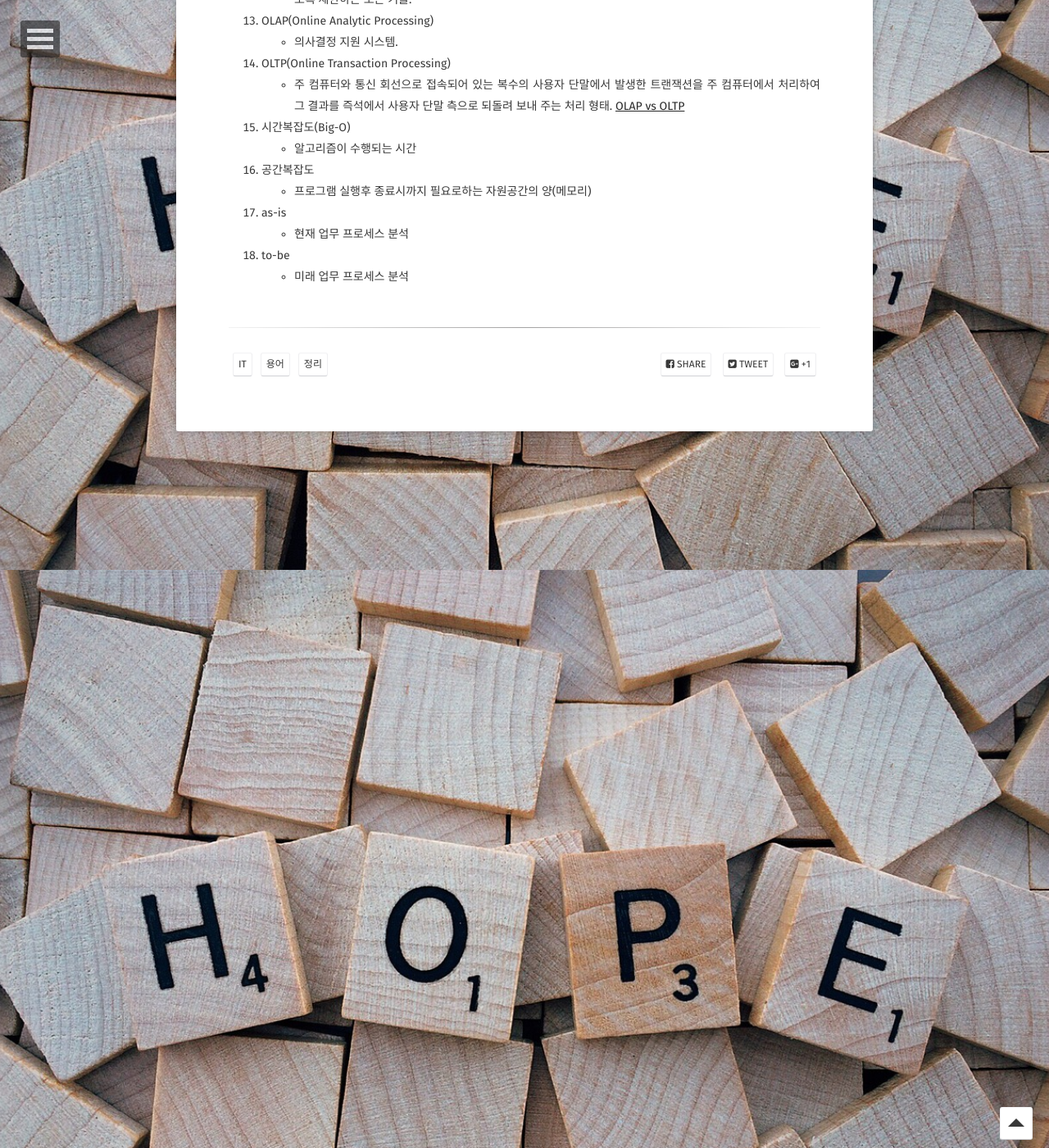
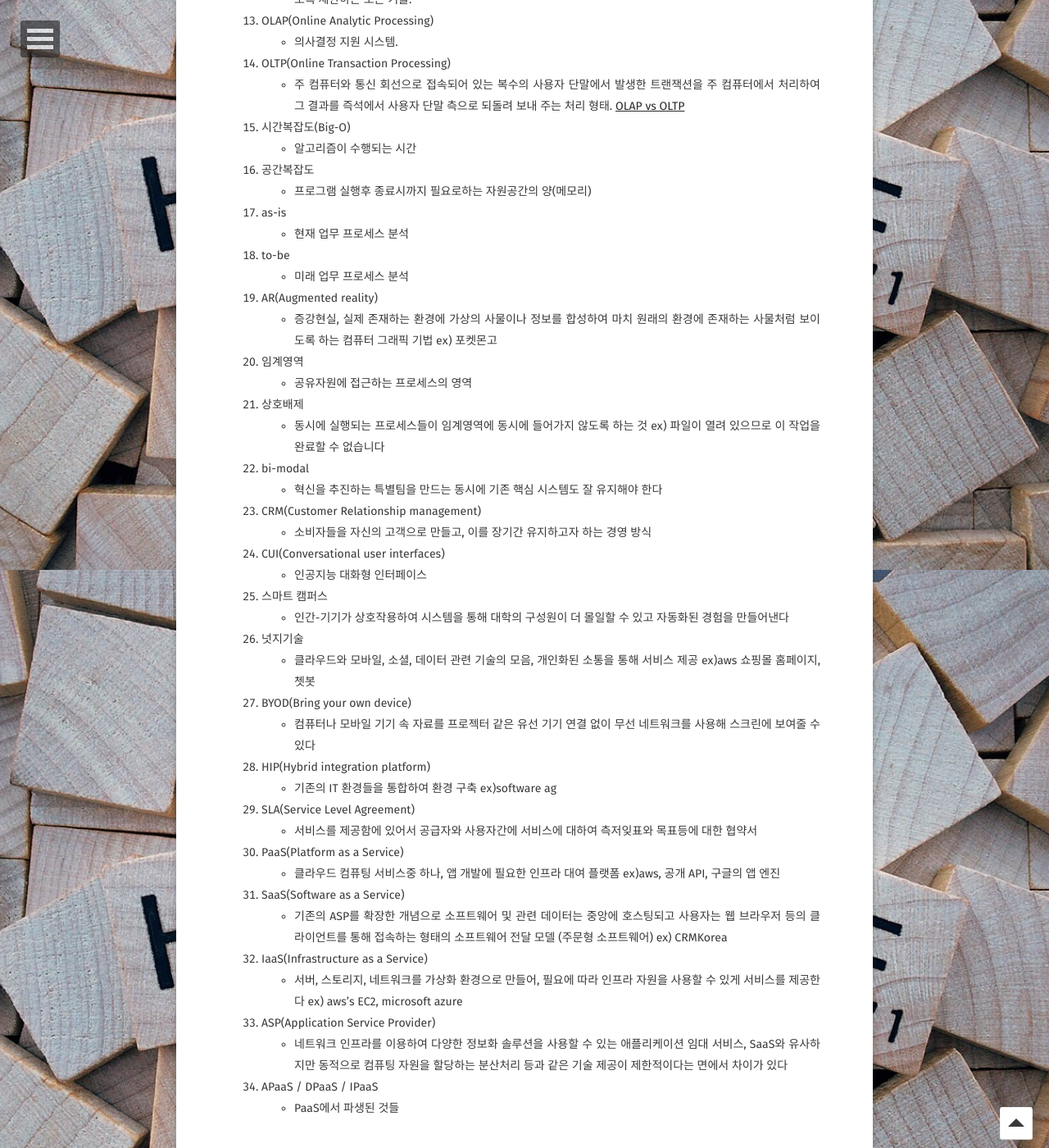
Before and after one commit to Jungjihyuk/JH_Life, a Jekyll site: the page built from _posts/2019-03-16-IT-Terms.md, in a window 1280 px wide and 1400 px high, scrolled down 1105 px. Shown: the whole window at 82% size. Built offline with Jekyll 4.4.1, drawn with Linux system fonts in a browser that asks for light colours; some web fonts are replaced; comment, search, counter and statistics services are not loaded; some of the changed text lies outside the part shown.

Commit message:
it term 추가

```diff
--- a/_posts/2019-03-16-IT-Terms.md
+++ b/_posts/2019-03-16-IT-Terms.md
@@ -49,3 +49,35 @@ tag:
 - 현재 업무 프로세스 분석
 18. to-be
 - 미래 업무 프로세스 분석
+19. AR(Augmented reality)
+- 증강현실, 실제 존재하는 환경에 가상의 사물이나 정보를 합성하여 마치 원래의 환경에 존재하는 사물처럼 보이도록 하는 컴퓨터 그래픽 기법 ex) 포켓몬고
+20. 임계영역
+- 공유자원에 접근하는 프로세스의 영역
+21. 상호배제
+- 동시에 실행되는 프로세스들이 임계영역에 동시에 들어가지 않도록 하는 것 ex) 파일이 열려 있으므로 이 작업을 완료할 수 없습니다
+22. bi-modal
+- 혁신을 추진하는 특별팀을 만드는 동시에 기존 핵심 시스템도 잘 유지해야 한다
+23. CRM(Customer Relationship management)
+- 소비자들을 자신의 고객으로 만들고, 이를 장기간 유지하고자 하는 경영 방식
+24. CUI(Conversational user interfaces)
+- 인공지능 대화형 인터페이스
+25. 스마트 캠퍼스
+- 인간-기기가 상호작용하여 시스템을 통해 대학의 구성원이 더 몰일할 수 있고 자동화된 경험을 만들어낸다
+26. 넛지기술
+- 클라우드와 모바일, 소셜, 데이터 관련 기술의 모음, 개인화된 소통을 통해 서비스 제공 ex)aws 쇼핑몰 홈페이지, 쳇봇
+27. BYOD(Bring your own device)
+- 컴퓨터나 모바일 기기 속 자료를 프로젝터 같은 유선 기기 연결 없이 무선 네트워크를 사용해 스크린에 보여줄 수 있다
+28. HIP(Hybrid integration platform)
+- 기존의 IT 환경들을 통합하여 환경 구축 ex)software ag
+29. SLA(Service Level Agreement)
+- 서비스를 제공함에 있어서 공급자와 사용자간에 서비스에 대하여 측저잊표와 목표등에 대한 협약서
+30. PaaS(Platform as a Service)
+- 클라우드 컴퓨팅 서비스중 하나, 앱 개발에 필요한 인프라 대여 플랫폼 ex)aws, 공개 API, 구글의 앱 엔진
+31. SaaS(Software as a Service)
+- 기존의 ASP를 확장한 개념으로 소프트웨어 및 관련 데이터는 중앙에 호스팅되고 사용자는 웹 브라우저 등의 클라이언트를 통해 접속하는 형태의 소프트웨어 전달 모델 (주문형 소프트웨어) ex) CRMKorea
+32. IaaS(Infrastructure as a Service)
+- 서버, 스토리지, 네트워크를 가상화 환경으로 만들어, 필요에 따라 인프라 자원을 사용할 수 있게 서비스를 제공한다 ex) aws's EC2, microsoft azure
+33. ASP(Application Service Provider)
+- 네트워크 인프라를 이용하여 다양한 정보화 솔루션을 사용할 수 있는 애플리케이션 임대 서비스, SaaS와 유사하지만 동적으로 컴퓨팅 자원을 할당하는 분산처리 등과 같은 기술 제공이 제한적이다는 면에서 차이가 있다
+34. APaaS / DPaaS / IPaaS
+- PaaS에서 파생된 것들
```
